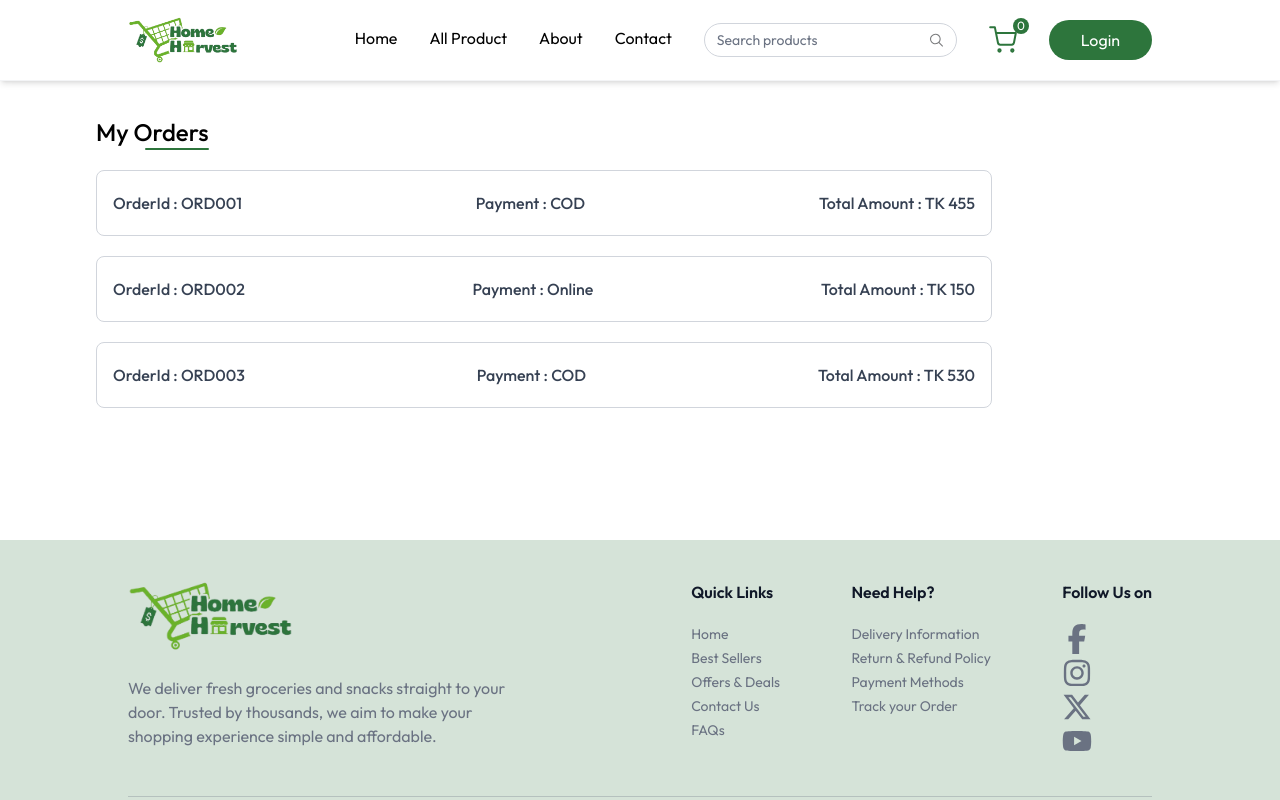
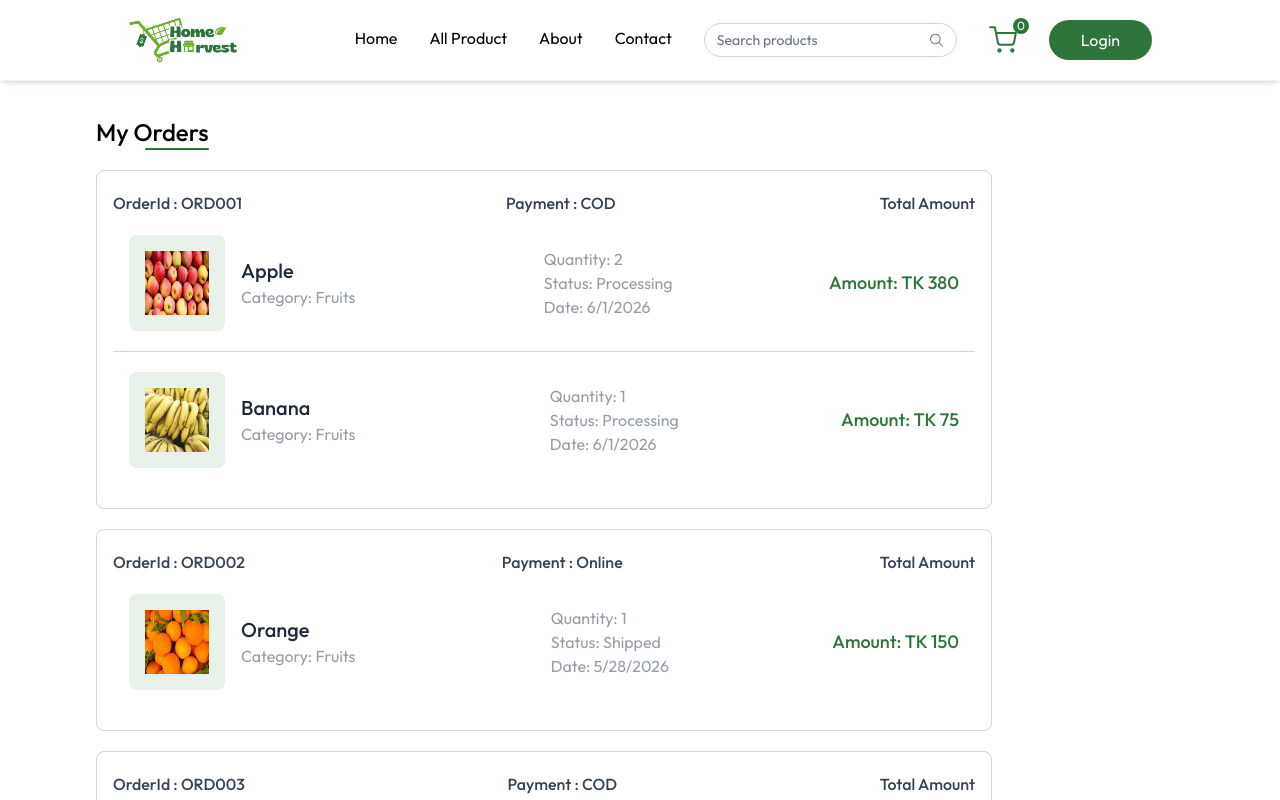
Before and after one commit to tahmina-nishu/Home-Harvest---An-Online-Grocery-Shop, a React (Vite) app in the folder client/: page /my-orders in a window 1280 px wide. Shown: the top 800 px of the page. Built offline with nearby package versions, Linux system fonts and the light colour scheme.

Commit message:
completed my orders page

```diff
--- a/client/src/assets/assets.js
+++ b/client/src/assets/assets.js
@@ -841,9 +841,7 @@ export const dummyOrders = [
             }
         ],
 
-        amount:
-            (dummyProducts[0].offerPrice * 2) +
-            (dummyProducts[1].offerPrice * 1),
+        amount: 0,
 
         address: dummyAddresses[0],
         status: "Processing",
@@ -866,7 +864,7 @@ export const dummyOrders = [
             }
         ],
 
-        amount: dummyProducts[2].offerPrice * 1,
+        amount: 0,
 
         address: dummyAddresses[1],
         status: "Shipped",
@@ -894,9 +892,7 @@ export const dummyOrders = [
             }
         ],
 
-        amount:
-            (dummyProducts[3].offerPrice * 1) +
-            (dummyProducts[4].offerPrice * 3),
+        amount: 0,
 
         address: dummyAddresses[2],
         status: "Delivered",
--- a/client/src/pages/MyOrders.jsx
+++ b/client/src/pages/MyOrders.jsx
@@ -31,8 +31,39 @@ const MyOrders = () => {
                     <p className='flex justify-between md:items-center text-gray-700 md:font-medium max-md:flex-col'>
                         <span>OrderId : {order._id}</span>
                         <span>Payment : {order.paymentType}</span>
-                        <span>Total Amount : {currency}{order.amount}</span>
+                        <span>Total Amount</span>
                     </p>
+
+                    {/* show individual orders details START  */}
+                    {order.items.map((item, index)=>(
+                        <div className={`relative bg-white text-gray-500/70 ${order.items.length !== index + 1 && "border-b"} border-gray-300 flex flex-col md:flex-row md:items-center justify-between p-4 py-5 md:gap-16 w-full max-w-4xl`} key={index}>
+                            <div className='flex items-center mb-4 md:mb-0 '>
+                                {/* product image div  */}
+                                <div className='bg-primary/10 p-4 rounded-lg'>
+                                    <img src={item.product.image[0]} alt="" className='w-16 h-16' />
+                                </div>
+
+                                {/* product title div  */}
+                                <div className='ml-4'>
+                                    <h2 className='text-xl font-medium text-gray-800'>{item.product.name}</h2>
+                                    <p>Category: {item.product.category}</p>
+                                </div>
+                            </div>
+
+                            {/* status & quantity div  */}
+                            <div className='flex flex-col justify-center md:ml-8 mb-4 md:mb-0'>
+                                <p>Quantity: {item.quantity || "1"}</p>
+                                <p>Status: {order.status}</p>
+                                <p>Date: {new Date(order.createdAt).toLocaleDateString()}</p>
+                            </div>
+
+                            {/* amount  */}
+                            <p className='text-lg text-primary font-medium'>
+                                Amount: {currency}{item.product.offerPrice * item.quantity}
+                            </p>
+                        </div>
+                    ))}
+                    {/* show individual orders details END  */}
                 </div>
             ))}
             {/* Order cards END */}
```
